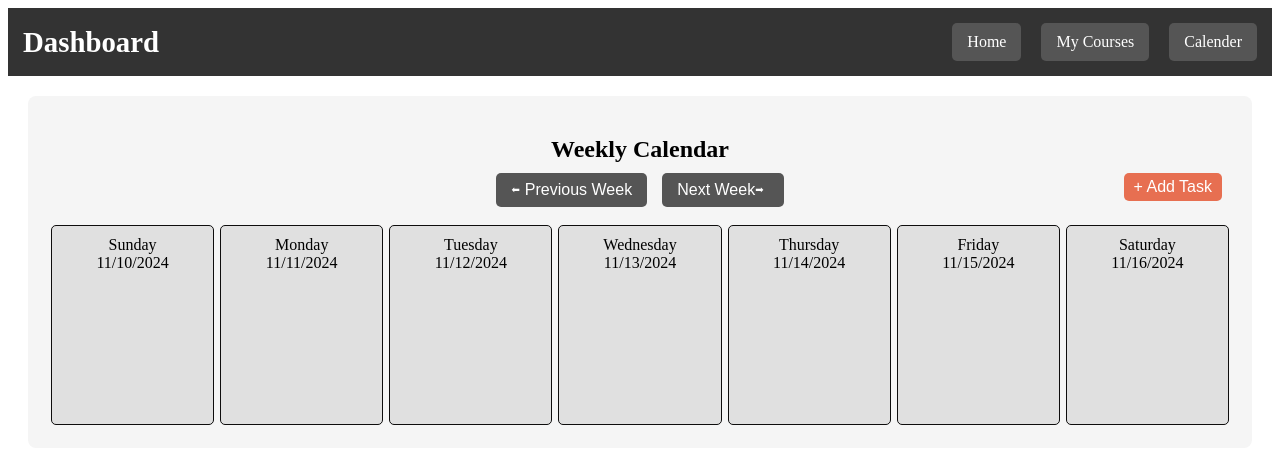
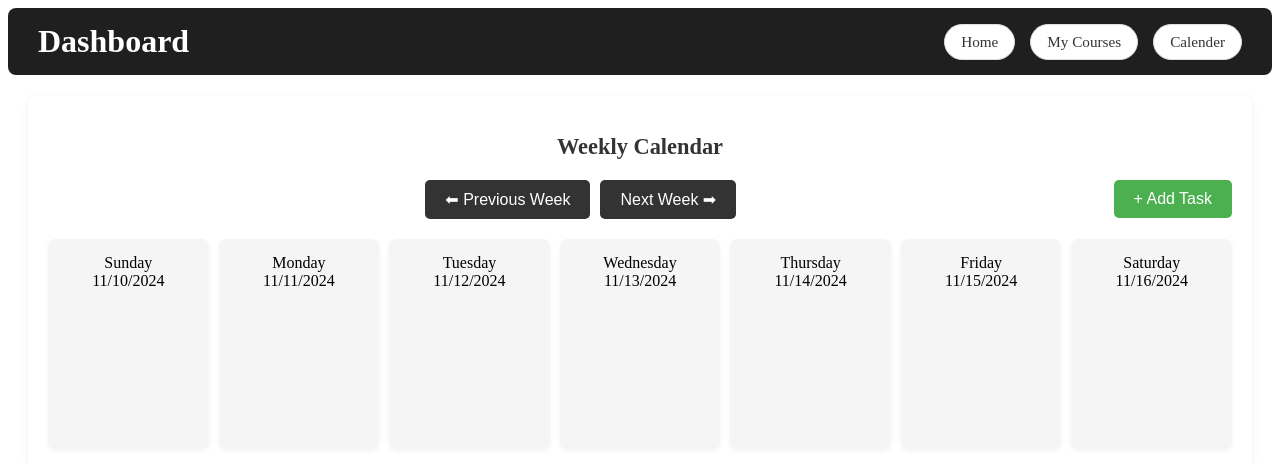
Before and after one commit to ErfanYM/CourseMate, a React (Create React App) app in the folder my-app/: page /calendar in a window 1280 px wide. Shown: the top 464 px of the page. Built offline with nearby package versions, Linux system fonts and the light colour scheme.

Commit message:
Cleaned up design of app and added a structure for Notes section

```diff
--- a/my-app/public/style.css
+++ b/my-app/public/style.css
@@ -1,4 +1,4 @@
-
+/* Main Container */
 .main-container {
   display: flex;
   justify-content: space-between;
@@ -14,206 +14,221 @@
 
 .calendar-section {
   flex: 1 1 70%;
-  max-width:100%;
+  max-width: 100%;
 }
 
 /* Header */
 .dashboard-header {
-  background-color: #333;
+  background-color: #1f1f1f;
   color: white;
-  padding: 15px;
-  text-align: center;
+  padding: 15px 30px;
   display: flex;
   justify-content: space-between;
   align-items: center;
+  border-radius: 8px;
 }
+
 .dashboard-header h1 {
-  flex-grow: 1;
-  text-align: left;
+  font-size: 2rem;
+  font-weight: 600;
+  color: #333333;
   margin: 0;
-  font-size: 1.8rem;
+  color: #ffffff;
 }
+
 .nav-links {
   display: flex;
-  gap: 20px;
-}
-.nav-button {
-  color: white;
-  text-decoration: none;
-  background-color: #555;
-  padding: 10px 15px;
-  border-radius: 5px;
-  transition: background-color 0.3s ease;
-  font-size: 1rem;
-}
-.nav-button:hover {
-  background-color: #777;
+  gap: 15px;
 }
 
+.nav-button {
+  color: #333;
+  background-color: #ffffff;
+  text-decoration: none;
+  padding: 8px 16px;
+  border-radius: 50px;
+  transition: background-color 0.2s ease, color 0.2s ease;
+  font-size: 0.95rem;
+  border: 1px solid #e0e0e0;
+}
+
+.nav-button:hover {
+  background-color: #333;
+  color: white;
+}
 
 /* Course Section */
 .courses {
-  background-color: #f5f5f5;
+  background-color: #fafafa;
   padding: 20px;
-  border-radius: 8px;
+  border-radius: 10px;
+  box-shadow: 0 2px 10px rgba(0, 0, 0, 0.05);
 }
 
 .course-card {
-  background-color: #e0e0e0;
+  background-color: #f3f3f3;
   margin: 10px 0;
   padding: 15px;
-  border-radius: 5px;
+  border-radius: 6px;
+  font-size: 0.9rem;
+  color: #555;
 }
 
 /* Add Course Button */
 .add-course-btn {
-  background-color: #e76f51;
+  background-color: #4caf50;
   border: none;
   color: white;
-  padding: 10px 20px;
+  padding: 10px 25px;
   cursor: pointer;
   font-size: 1rem;
-  border-radius: 5px;
-  margin-top: 20px;
-  z-index: 10;
-  position: relative;
+  border-radius: 6px;
+  transition: background-color 0.2s ease;
+}
+
+.add-course-btn:hover {
+  background-color: #43a047;
 }
 
 /* Calendar Section */
 .calendar {
-  background-color: #f5f5f5;
+  background-color: #ffffff;
   padding: 20px;
-  border-radius: 8px;
-  width: 100%; /* Limit max width for better alignment */
-  margin: 0 auto; /* Center calendar in container */
+  border-radius: 10px;
+  box-shadow: 0 2px 10px rgba(0, 0, 0, 0.05);
+  width: 100%;
 }
-h2 {
+
+.calendar h2 {
   text-align: center;
-  font-size: 1.5em;
-  margin-bottom: 10px;
+  font-size: 1.4rem;
+  color: #333333;
+  margin-bottom: 20px;
+  font-weight: 600;
 }
+
 .calendar-navigation {
   display: flex;
-  justify-content: center;
-  gap: 15px;
-  margin-bottom: 15px;
+  justify-content: space-between;
   align-items: center;
-  position: relative;
+  margin-bottom: 20px;
 }
-.navigation-button {
-  font-size: 1rem;
-  padding: 8px 15px;
-  display: flex;
-  align-items: center;
+
+/* Add Task Button within Calendar Block */
+.add-task-container {
+  position: absolute;
+  top: 15px;
+  right: 15px;
+}
+
+.add-task-top-button {
+  background-color: #4CAF50;
+  color: white;
+  padding: 10px 20px;
   border: none;
   border-radius: 5px;
-  background-color: #555;
-  color: white;
+  font-size: 1rem;
   cursor: pointer;
   transition: background-color 0.3s ease;
 }
+
+.add-task-top-button:hover {
+  background-color: #45a049;
+}
+
+/* Navigation Buttons */
+.navigation-button {
+  background-color: #333;
+  color: white;
+  padding: 10px 20px;
+  border: none;
+  border-radius: 5px;
+  font-size: 1rem;
+  cursor: pointer;
+  transition: background-color 0.3s ease;
+}
+
 .navigation-button:hover {
-  background-color: #777;
+  background-color: #555;
+}
+
+/* Weekly Calendar */
+.week {
+  display: flex;
+  justify-content: space-between;
+  gap: 10px;
+}
+
+.week-buttons {
+  display: flex;
+  gap: 10px;
+  justify-content: center;
+  flex-grow: 1;
+}
+.day {
+  background-color: #f5f5f5;
+  flex: 1;
+  padding: 15px;
+  text-align: center;
+  border-radius: 8px;
+  display: flex;
+  flex-direction: column;
+  min-height: 180px;
+  box-shadow: 0 2px 5px rgba(0, 0, 0, 0.05);
+}
+
+.day ul {
+  list-style-type: none;
+  padding: 0;
+  margin: 0;
+  flex-grow: 1;
+}
+
+.day li {
+  font-size: 0.85rem;
+  text-align: left;
+  margin-top: 5px;
+  color: #333;
+}
+
+.day .add-task-button {
+  background-color: #4caf50;
+  border: none;
+  color: white;
+  padding: 6px 12px;
+  cursor: pointer;
+  font-size: 0.85rem;
+  border-radius: 5px;
+  transition: background-color 0.2s ease;
+  margin-top: auto; /* Positions button at the bottom */
+}
+
+.day .add-task-button:hover {
+  background-color: #43a047;
 }
 
 
-.arrow {
-  font-size: 10px; /* Adjust as needed */
-  margin-right: 5px; /* Spacing to align with text */
-  display: inline-flex;
-  align-items: center;
-}
 
-.add-task-container {
-  position: absolute;
-  right: 10px;
-  top: 0;
-}
-.add-task-top-button {
-  background-color: #e76f51;
-  color: white;
-  padding: 5px 10px;
-  border: none;
-  border-radius: 5px;
-  cursor: pointer;
-  font-size: 1rem;
-}
-.add-task-top-button:hover {
-  background-color: #d65a42;
-}
-
-.week {
-  display: flex;
-  justify-content: space-between;
-  flex-wrap: wrap;
-}
-
-.day {
-  background-color: #e0e0e0;
-  flex: 1 1 13%;
-  padding: 10px;
-  text-align: center;
-  border-radius: 5px;
-  min-height: 200px;
-  display: flex;
-  flex-direction: column;
-  position: relative;
-  border: 1px solid #0e0d0d;
-  overflow-y: auto;
-  box-sizing: border-box;
-  margin: 3px;
-}
-.day ul {
-  list-style-type: none;
-  padding: 0;
-  margin: 5px 0;
-  flex-grow: 1;
-}
-.day li {
-  font-size: 0.9em;
-  text-align: left;
-  margin-top: 5px;
-  word-wrap: break-word;
-}
-.day .add-task-button {
-  margin-top: auto; /* Push button to the bottom */
-  background-color: #e76f51;
-  border: none;
-  color: white;
-  padding: 5px 10px;
-  cursor: pointer;
-  font-size: 0.9rem;
-  border-radius: 5px;
-}
-/* Grid Borders for the Calendar */
-.day:not(:last-child) {
-  border-right: 1px solid #0e0d0d; /* Add vertical line */
-}
-
-.week:not(:last-child) .day {
-  border-bottom: 1px solid #0e0d0d; /* Add horizontal line */
-}
-
+/* Day Selector */
 .days-select {
   display: flex;
   justify-content: space-between;
-  margin-top: 10px;
-  margin-bottom: 10px;
+  margin: 10px 0;
 }
 
 .days-select button {
-  width: 30px;
-  height: 30px;
+  width: 32px;
+  height: 32px;
   border-radius: 50%;
   border: none;
   background-color: #e0e0e0;
   color: #333;
   cursor: pointer;
-  font-size: 1em;
+  font-size: 1rem;
 }
 
 .days-select button.selected {
-  background-color: #2a9d8f; /* Change color when selected */
+  background-color: #4caf50;
   color: white;
 }
 
@@ -224,56 +239,36 @@ h2 {
   left: 0;
   right: 0;
   bottom: 0;
-  background: rgba(255, 255, 255, 0.9);
+  background: rgba(0, 0, 0, 0.5);
   display: flex;
   align-items: center;
   justify-content: center;
   z-index: 1000;
 }
 
-
 .modal-content {
   background: white;
-  padding: 20px;
-  border-radius: 8px;
+  padding: 30px;
+  border-radius: 10px;
   width: 90%;
   max-width: 400px;
   text-align: left;
-  box-shadow: 0px 0px 15px rgba(0, 0, 0, 0.3);
+  box-shadow: 0 4px 15px rgba(0, 0, 0, 0.2);
 }
+
 .modal-content .form-row {
   display: flex;
   flex-direction: column;
-  gap: 15px;
-  margin-bottom: 15px;
+  gap: 10px;
 }
-/* Styles for inputs to appear inline */
+
 .modal-content input[type="text"],
 .modal-content select {
-  width: 100%; /* Full width within the modal */
-  padding: 8px;
+  width: 100%;
+  padding: 10px;
   border-radius: 4px;
-  border: 1px solid #ccc;
-  box-sizing: border-box;
+  border: 1px solid #ddd;
 }
-
-/* .modal-content h3 {
-  margin-top: 0;
-}
-
-.modal-content label {
-  display: block;
-  margin-bottom: 10px;
-}
-
-.modal-content input, .modal-content select {
-  width: 100%;
-  padding: 8px;
-  margin-top: 5px;
-  margin-bottom: 15px;
-  border-radius: 4px;
-  border: 1px solid #ccc;
-} */
 
 .modal-buttons {
   display: flex;
@@ -284,17 +279,41 @@ h2 {
 .modal-buttons button {
   padding: 10px 20px;
   border: none;
-  border-radius: 5px;
+  border-radius: 6px;
   cursor: pointer;
   font-size: 1rem;
 }
 
 .modal-buttons button[type="submit"] {
-  background-color: #2a9d8f;
+  background-color: #4caf50;
   color: white;
 }
 
 .modal-buttons button[type="button"] {
-  background-color: #e76f51;
+  background-color: #f44336;
   color: white;
 }
+
+
+.notes-section {
+  margin-top: 20px;
+  padding: 15px;
+  border: 1px solid #ccc;
+  border-radius: 5px;
+  background-color: #f9f9f9;
+}
+
+.notes-section h3 {
+  margin-bottom: 10px;
+  font-size: 18px;
+  font-weight: bold;
+}
+
+.notes-textarea {
+  width: 100%;
+  padding: 10px;
+  border-radius: 5px;
+  border: 1px solid #ccc;
+  font-size: 14px;
+  resize: none; /* Prevent resizing */
+}
--- a/my-app/src/App.js
+++ b/my-app/src/App.js
@@ -87,6 +87,8 @@ function App() {
         </Routes>
       </div>
     </Router>
+
+
   );
 }
 
--- a/my-app/src/components/Calendar.js
+++ b/my-app/src/components/Calendar.js
@@ -129,16 +129,18 @@ const Calendar = ({ tasks, addOrUpdateTask, deleteTask }) => {
     <div className="calendar">
       <h2>Weekly Calendar</h2>
       <div className="calendar-navigation">
-        <button className="navigation-button" onClick={goToPreviousWeek}>
-        <span className="arrow">{"\u2B05"}</span> Previous Week
-        </button>
-        <button className="navigation-button" onClick={goToNextWeek}>
-          Next Week  <span className="arrow">{"\u27A1"}</span>
-        </button>
-        <div className="add-task-container">
-          <button className="add-task-top-button" onClick={() => openTaskModal(null)}>+ Add Task</button>
+        <div className="week-buttons">
+          <button className="navigation-button" onClick={goToPreviousWeek}>
+            <span className="arrow">{"\u2B05"}</span> Previous Week
+          </button>
+          <button className="navigation-button" onClick={goToNextWeek}>
+            Next Week <span className="arrow">{"\u27A1"}</span>
+          </button>
         </div>
+
+        <button className="add-task-top-button" onClick={() => openTaskModal(null)}>+ Add Task</button>
       </div>
+
       <div className="week">
         {weekDates.map((date, index) => {
           const dateKey = date.toDateString();
```
Also changed, not shown: my-app/src/components/Notes.js (added, +35 -0 lines).
